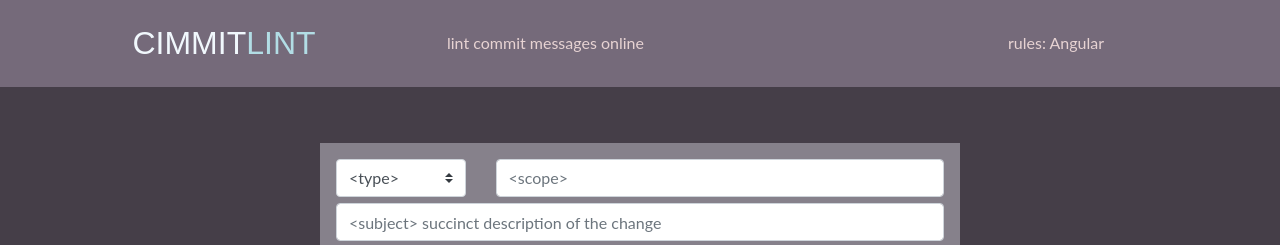
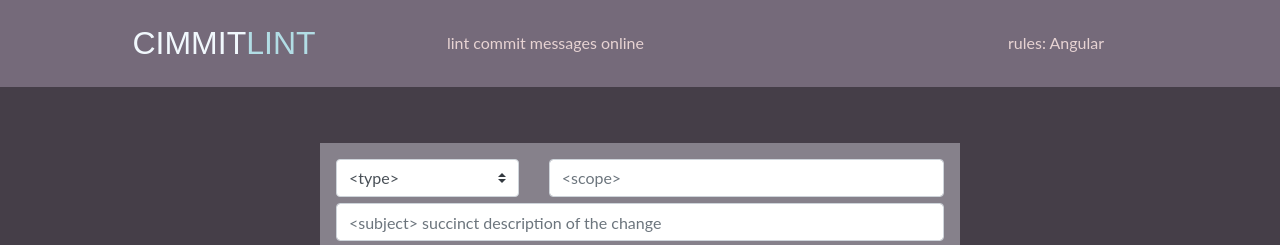
Before and after one commit to chiflix/commitlintio, a Vue app: page / in a window 1280 px wide. Shown: the top 245 px of the page. Built offline with nearby package versions, Linux system fonts and the light colour scheme; what vue-async-computed, vue-clipboard2, vue-script2 would draw is missing.

Commit message:
style(linter): show type selector on small devices

```diff
--- a/src/components/Linter.vue
+++ b/src/components/Linter.vue
@@ -12,7 +12,7 @@
         </template>
       </b-form-select>
     </b-col>
-    <b-col cols="9">
+    <b-col cols="8">
       <b-form-input v-model="commitScope"
                     placeholder="<scope>"
                     v-b-popover.hover.bottom="tipScope"
```
